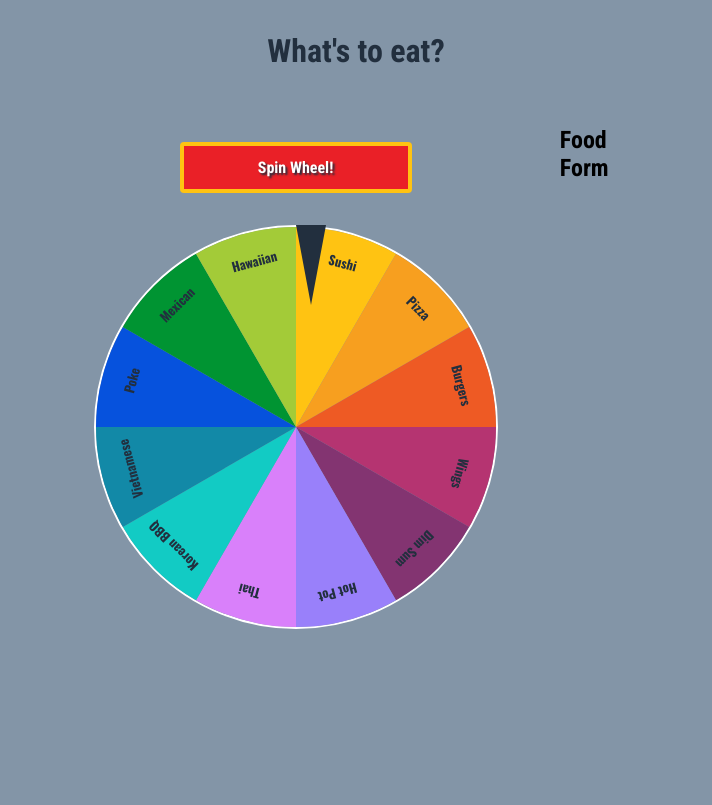
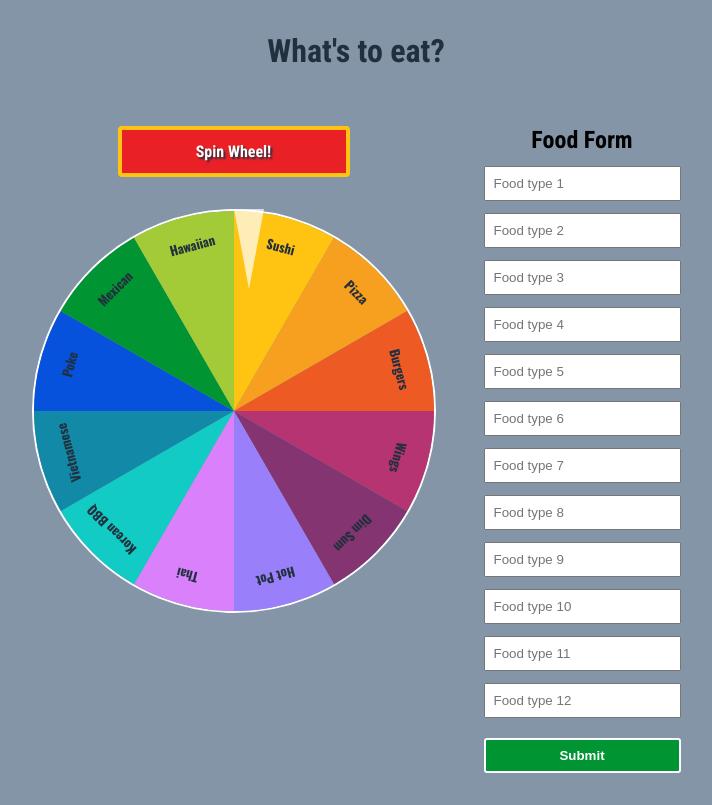
Before and after one commit to essjay05/food-wheel-selector-react, a React (Create React App) app: page / in a window 1280 px wide. Shown: the whole page, without its empty margins (284-996 px from the left). Built offline with nearby package versions, Linux system fonts and the light colour scheme; the HTML template or start-up script is replaced by a standard one.

Commit message:
Created form and form handling for editable food slice options.

```diff
--- a/src/components/foodForm/FoodForm.jsx
+++ b/src/components/foodForm/FoodForm.jsx
@@ -1,12 +1,72 @@
-import React from 'react'
+import React, { useRef } from 'react'
 import './foodForm.css'
+import FormInput from './FormInput'
 
 const FoodForm = () => {
+  const foodInput1Ref = useRef()
+  const foodInput2Ref = useRef()
+  const foodInput3Ref = useRef()
+  const foodInput4Ref = useRef()
+  const foodInput5Ref = useRef()
+  const foodInput6Ref = useRef()
+  const foodInput7Ref = useRef()
+  const foodInput8Ref = useRef()
+  const foodInput9Ref = useRef()
+  const foodInput10Ref = useRef()
+  const foodInput11Ref = useRef()
+  const foodInput12Ref = useRef()
+
+  const handleSubmit = (e) => {
+    e.preventDefault()
+    const data = new FormData(e.target)
+    console.log(Object.fromEntries(data.entries()))
+  }
+
   return (
     <section className="form-section">
-      <h2>Food Form</h2>
-      <form className="food-form">
-
+      <h2 className="form-title">Food Form</h2>
+      <form
+        className="food-form"
+        onSubmit={handleSubmit}>
+        <FormInput
+          name="foodInput1Ref"
+          placeholder="Food type 1"/>
+        <FormInput
+          name="foodInput2Ref"
+          placeholder="Food type 2"/>
+        <FormInput
+          name="foodInput3Ref"
+          placeholder="Food type 3"/>
+        <FormInput
+          name="foodInput4Ref"
+          placeholder="Food type 4"/>
+        <FormInput
+          name="foodInput5Ref"
+          placeholder="Food type 5"/>
+        <FormInput
+          name="foodInput6Ref"
+          placeholder="Food type 6"/>
+        <FormInput
+          name="foodInput7Ref"
+          placeholder="Food type 7"/>
+        <FormInput
+          name="foodInput8Ref"
+          placeholder="Food type 8"/>
+        <FormInput
+          name="foodInput9Ref"
+          placeholder="Food type 9"/>
+        <FormInput
+          name="foodInput10Ref"
+          placeholder="Food type 10"/>
+        <FormInput
+          name="foodInput11Ref"
+          placeholder="Food type 11"/>
+        <FormInput
+          name="foodInput12Ref"
+          placeholder="Food type 12"/>
+        <button
+          className="form-btn"
+          type="submit">Submit</button>
       </form>
     </section>
   )
--- a/src/components/foodForm/FormInput.jsx
+++ b/src/components/foodForm/FormInput.jsx
@@ -1,9 +1,13 @@
 import React from 'react'
 import './formInput.css'
 
-const FormInput = () => {
+const FormInput = (props) => {
   return (
     <div className="form-input">
+      <input
+        placeholder={props.placeholder}
+        name={props.name}
+        aria-label={props.placeholder}/>
     </div>
   )
 }
--- a/src/components/foodForm/foodForm.css
+++ b/src/components/foodForm/foodForm.css
@@ -0,0 +1,30 @@
+.form-section {
+  display: flex;
+  flex-direction: column;
+  align-items: center;
+}
+
+.form-btn {
+  margin: .5rem auto;
+  background-color: var(--green);
+  border: 2px solid var(--white);
+  padding: .5rem 1rem;
+  text-align: center;
+  color: var(--white);
+  border-radius: 3px;
+  width: 100%;
+  font-weight: 800;
+}
+
+.spinner-btn {
+  padding: .75rem 2rem;
+  margin: 0 auto 1rem;
+  background-color: var(--red);
+  border-radius: .25rem;
+  border: .25rem solid var(--yellow);
+  color: var(--white);
+  font-weight: 600;
+  text-align: center;
+  width: 10rem;
+  text-shadow: 2px 2px 2px var(--black);
+}
--- a/src/components/foodForm/formInput.css
+++ b/src/components/foodForm/formInput.css
@@ -0,0 +1,11 @@
+input {
+  padding: .5rem;
+}
+
+.form-input:nth-child(1) {
+  margin-top: .75rem;
+}
+
+.form-input {
+  margin: 0 0 .75rem;
+}
--- a/src/components/spinner/spinner.css
+++ b/src/components/spinner/spinner.css
@@ -5,7 +5,7 @@
 
 .spinner-btn {
   padding: .75rem 2rem;
-  margin: 1rem auto;
+  margin: 0 auto 1rem;
   background-color: #EA2027;
   border-radius: .25rem;
   border: .25rem solid #FFC312;
@@ -66,10 +66,11 @@ ul.circle {
   height: 0;
   border-left: 15px solid transparent;
   border-right: 15px solid transparent;
-  border-top: 80px solid var(--black);
+  border-top: 80px solid var(--white);
   left: 50%;
   position: absolute;
   z-index: 100;
+  opacity: .7;
 }
 
 /* Spin animation */
@@ -100,7 +101,7 @@ ul.circle {
 }
 
 /* Responsive styles */
-@media screen and (max-width:400px) {
+@media screen and (max-width:450px) {
   ul.circle {
     width: 20rem;
     height: 20rem;
@@ -110,4 +111,10 @@ ul.circle {
     padding-top: 5px;
     font-size: .65rem;
   }
+
+  .arrow-pointer {
+    border-left: 10px solid transparent;
+    border-right: 10px solid transparent;
+    border-top: 55px solid var(--white);
+  }
 }
```
